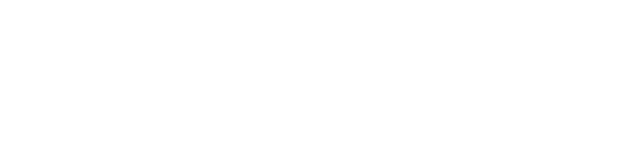
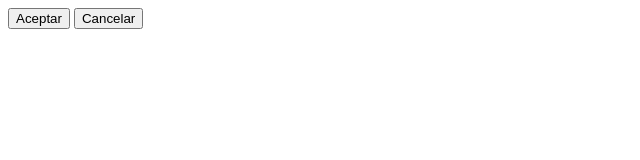
Before and after one commit to Yonathan-Casas/ysco_aplication, a plain HTML site: page index.html in a window 1280 px wide. Shown: the whole page, without its empty margins (0-640 px from the left). Drawn offline with Linux system fonts and the light colour scheme.

Commit message:
Modificacion de index.html desde la rama main

```diff
--- a/index.html
+++ b/index.html
@@ -3,9 +3,10 @@
 <head>
     <meta charset="UTF-8">
     <meta name="viewport" content="width=device-width, initial-scale=1.0">
-    <title>Document</title>
+    <title>Titulo desde la rama main</title>
 </head>
 <body>
-
+    <button type="button">Aceptar</button>
+    <button type="reset">Cancelar</button>
 </body>
 </html>
```
